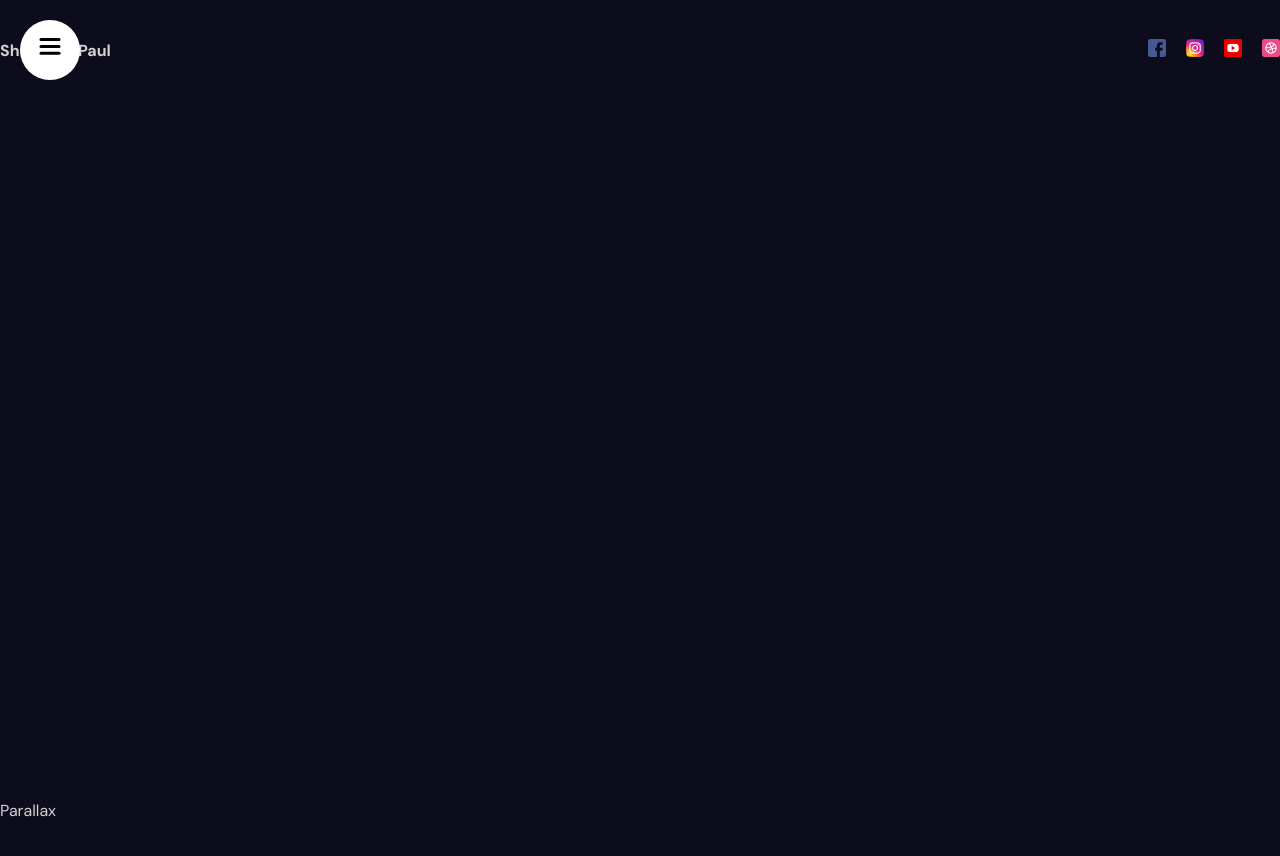
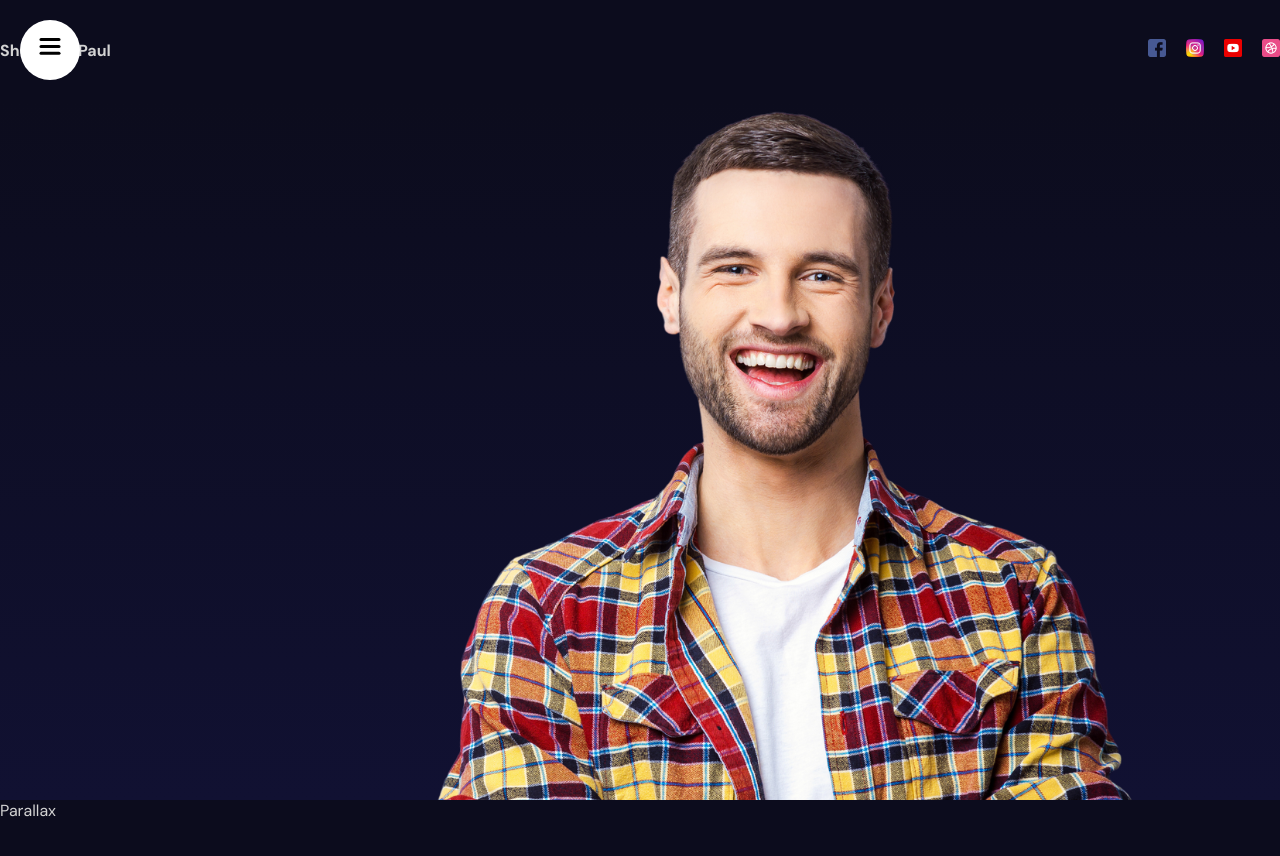
Before and after one commit to ImpiusVenatus/project1-shougata, a React (Vite) app: page / in a window 1280 px wide. Shown: the top 856 px of the page. Built offline with nearby package versions, Linux system fonts and the light colour scheme.

Commit message:
Hero boshaisi

```diff
--- a/src/App.jsx
+++ b/src/App.jsx
@@ -1,10 +1,14 @@
 import "./app.scss"
+import Hero from "./Components/Hero/Hero";
 import Navbar from "./Components/Navbar/Navbar";
 import Test from "./Test";
 
 const App = () => {
   return <div>
-    <section id="Homepage"><Navbar/></section>
+    <section id="Homepage">
+      <Navbar/>
+      <Hero/>
+    </section>
     <section id="Services">Parallax</section>
     <section>Services</section>
     <section id="Portfolio">Parallax</section>
--- /dev/null
+++ b/src/Components/Hero/Hero.jsx
@@ -0,0 +1,13 @@
+import "./hero.scss"
+
+const Hero = () => {
+  return (
+    <div className="hero">
+        <div className="imageContainer">
+            <img src="/hero.png" alt="" />
+        </div>
+    </div>
+  )
+}
+
+export default Hero
--- /dev/null
+++ b/src/Components/Hero/hero.scss
@@ -0,0 +1,13 @@
+.hero{
+    height: calc(100vh - 100px);
+    overflow: hidden;
+    background: linear-gradient(180deg, #0c0c1d, #111132);
+    position: relative;
+
+    .imageContainer{
+        height: 100%;
+        position: absolute;
+        top: 0;
+        right: 0;
+    }
+}
```
